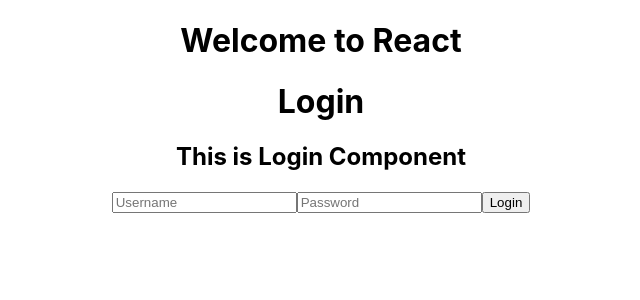
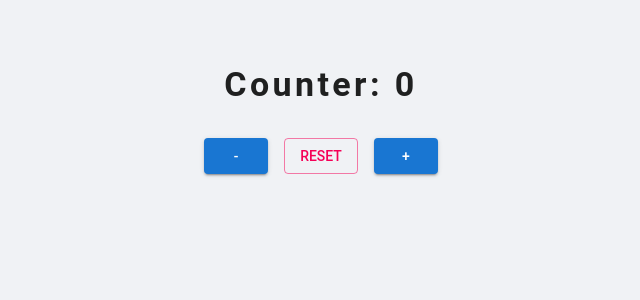
Before and after one commit to Tejasvi1991/react-demo, a React (Create React App) app: page / in a window 1280 px wide. Shown: the top 300 px of the page, without its empty margins (319-959 px from the left). Built offline with nearby package versions, Linux system fonts and the light colour scheme.

Commit message:
Added Counter

```diff
--- a/package.json
+++ b/package.json
@@ -3,6 +3,9 @@
   "version": "0.1.0",
   "private": true,
   "dependencies": {
+    "@emotion/react": "^11.14.0",
+    "@emotion/styled": "^11.14.0",
+    "@mui/material": "^7.1.1",
     "@testing-library/dom": "^10.4.0",
     "@testing-library/jest-dom": "^6.6.3",
     "@testing-library/react": "^16.1.0",
--- a/src/App.js
+++ b/src/App.js
@@ -1,13 +1,16 @@
 import logo from './logo.svg';
 import './App.css';
-import Login from "./Login";
+import React from "react";
+import { ThemeProvider, CssBaseline } from "@mui/material";
+import theme from "./theme";
+import Counter from "./Counter";
 
 function App() {
   return (
-    <div className="App">
-      <h1>Welcome to React</h1>
-      <Login />
-    </div>
+    <ThemeProvider theme={theme}>
+      <CssBaseline />
+      <Counter />
+    </ThemeProvider>
   );
 }
 
--- /dev/null
+++ b/src/Counter.js
@@ -0,0 +1,46 @@
+import React, { useState } from "react";
+import { Button, Box, Typography } from "@mui/material";
+
+const Counter = () => {
+  const [count, setCount] = useState(0);
+
+  return (
+    <Box
+      display="flex"
+      flexDirection="column"
+      alignItems="center"
+      mt={8}
+      gap={4}
+    >
+      <Typography variant="h4">Counter: {count}</Typography>
+
+      <Box display="flex" gap={2}>
+        <Button
+          variant="contained"
+          color="primary"
+          onClick={() => setCount(count - 1)}
+        >
+          -
+        </Button>
+
+        <Button
+          variant="outlined"
+          color="secondary"
+          onClick={() => setCount(0)}
+        >
+          Reset
+        </Button>
+
+        <Button
+          variant="contained"
+          color="primary"
+          onClick={() => setCount(count + 1)}
+        >
+          +
+        </Button>
+      </Box>
+    </Box>
+  );
+};
+
+export default Counter;
--- a/src/Login.js
+++ /dev/null
@@ -1,18 +0,0 @@
-function Login(){
-    let loginComponent = "Login";
-    let headingText = "This is Login Component";
-    function doLogin(){
-        alert("Welcome!!! You are logged in into the website");
-    }
-    return (
-        <div className="Menu">
-            <h1>{loginComponent}</h1>
-            <h2>{headingText}</h2>
-        <input type="text" placeholder="Username"/>
-        <input type="password" placeholder="Password"/>
-        <button onClick={doLogin}>Login</button>
-    </div>
-    );
-}
-
-export default Login;
--- /dev/null
+++ b/src/theme.js
@@ -0,0 +1,27 @@
+import { createTheme } from "@mui/material/styles";
+
+const theme = createTheme({
+  palette: {
+    primary: {
+      main: "#1976d2", // custom blue
+    },
+    secondary: {
+      main: "#f50057", // custom pink
+    },
+    error: {
+      main: "#d32f2f", // custom red
+    },
+    background: {
+      default: "#f0f2f5", // light gray background
+    },
+  },
+  typography: {
+    fontFamily: "'Roboto', sans-serif",
+    h4: {
+      fontWeight: 700,
+      letterSpacing: "0.1em",
+    },
+  },
+});
+
+export default theme;
```
Also changed, not shown: 1 other file (tests, documents, lock files or other folders).
